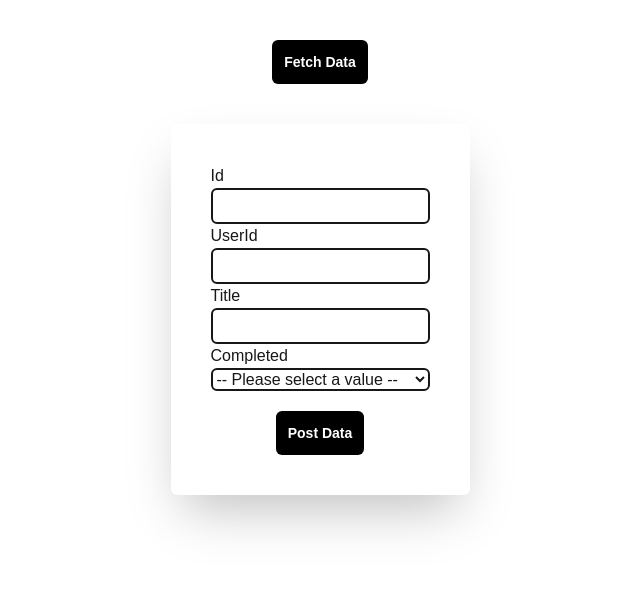
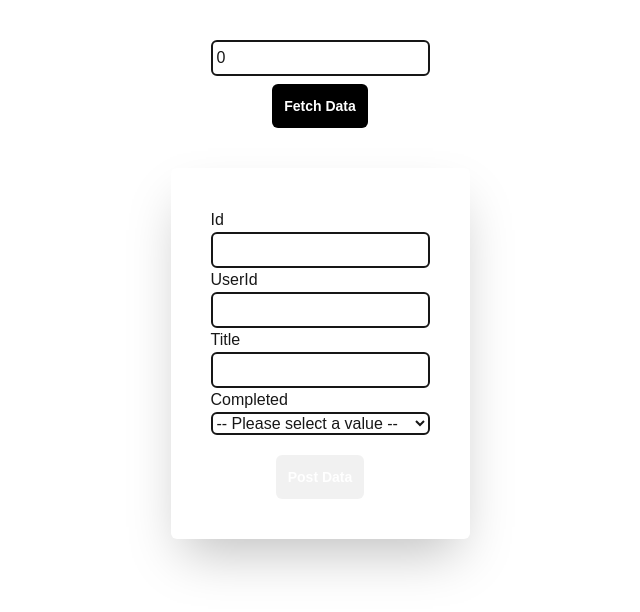
Before and after one commit to Moha2088/tanstack-next, a Next.js app: page / in a window 1280 px wide. Shown: the top 612 px of the page, without its empty margins (320-960 px from the left). Built offline with nearby package versions, Linux system fonts and the light colour scheme.

Commit message:
update query & mutations, ButtonComponent and Form

```diff
--- a/src/app/components/PostForm.tsx
+++ b/src/app/components/PostForm.tsx
@@ -12,14 +12,23 @@ export default function PostForm(props: PostFormProps) {
     const [title, setTitle] = useState("")
     const [completed, setCompleted] = useState<boolean>(false)
 
-    const handleDropdown = (selectEvent:ChangeEvent<HTMLSelectElement>) => {
-        setCompleted(selectEvent.target.value == "true")
+    const handleDropdown = (selectEvent: ChangeEvent<HTMLSelectElement>) => {
+        if (selectEvent.target.value == "-- Please select a value --") {
+            return
+        }
+
+        setCompleted(selectEvent.target.value === "false")
+        console.log(completed)
+    }
+
+    const hasInput = () => {
+        return !isNaN(Number(id)) && !isNaN(Number(userId)) && title != ""
     }
 
     return (
         <div className="flex justify-center items-center flex-col rounded-md p-10 shadow-2xl">
             <form
-                onSubmit={(event) => event.preventDefault() }
+                onSubmit={(event) => event.preventDefault()}
                 className="mb-5">
                 <div>
                     <label>Id</label>
@@ -52,10 +61,10 @@ export default function PostForm(props: PostFormProps) {
                         onChange={(event) => handleDropdown(event)}
                     >
                         <option>-- Please select a value --</option>
-                        <option value="True">
+                        <option value="true">
                             True
                         </option>
-                        <option value="False">
+                        <option value="false">
                             False
                         </option>
                     </select>
@@ -68,7 +77,9 @@ export default function PostForm(props: PostFormProps) {
                     userId: userId,
                     title: title,
                     completed: completed,
-                })}>
+                })
+                }
+                disabled={!hasInput()}>
                 Post Data
             </Button>
         </div>
--- a/src/app/components/ui/Button.tsx
+++ b/src/app/components/ui/Button.tsx
@@ -4,9 +4,11 @@ type ButtonProps = ButtonHTMLAttributes<HTMLButtonElement>
 
 export default function Button(props: ButtonProps) {
 
+    const isDisabled = props.disabled
+
     return (
         <button
-            className=" rounded-md p-3 bg-black text-white text-sm font-bold cursor-pointer hover:bg-neutral-600"
+            className={`rounded-md p-3 bg-black ${isDisabled ? "opacity-5" : ""} text-white text-sm font-bold ${!isDisabled ? "cursor-pointer hover:bg-neutral-600" : ""}`}
             {...props}
         >
         </button>
--- a/src/app/page.tsx
+++ b/src/app/page.tsx
@@ -17,6 +17,8 @@ const queryClient = new QueryClient()
 export default function Home() {
     const [fetchData, setFetchData] = useState<boolean>(false)
     const [postData, setPostData] = useState<boolean>(false)
+
+    const [idQuery, setIdQuery] = useState<number>(0)
 
     const [todo, setTodo] = useState<Todo>()
 
@@ -40,16 +42,22 @@ export default function Home() {
     return (
         <QueryClientProvider client={queryClient}>
             <div className="flex justify-center items-center mt-10 mb-10 flex-col">
-                <div className="mb-10">
-                    <Button
-                        onClick={() => setFetchData(true)}
-                    >
-                        Fetch Data
-                    </Button>
+                <div className="flex justify-center items-center mb-10 flex-col">
+                    <input
+                        className="border-2 rounded-md flex items-center p-1 mb-2"
+                        value={idQuery}
+                        onChange={(val) => setIdQuery(Number(val.target.value))}/>
+                    <div>
+                        <Button
+                            onClick={() => setFetchData(true)}
+                        >
+                            Fetch Data
+                        </Button>
+                    </div>
                 </div>
                 <div className="flex justify-center">
                     {fetchData &&
-                        <FetchData/>
+                        <FetchData id={idQuery}/>
                     }</div>
                 <div>
                     <PostForm HandleFormData={handleFormData}/>
@@ -79,6 +87,9 @@ function PostData(todo: Todo) {
                 newTodo
             )
         },
+        onMutate: () => {
+            console.log("Posting data..")
+    },
         onSuccess: () => {
             console.log("Data posted successfully")
         },
@@ -95,23 +106,24 @@ function PostData(todo: Todo) {
         completed: todo.completed,
     })
 
-    return (
-        <div>
-            <p>Data Posted successfully!</p>
-        </div>
-    )
+    return null
 }
 
-function FetchData() {
+
+export interface FetchDataProps {
+    id: number
+}
+
+function FetchData(props: FetchDataProps) {
     const {isPending, error, data} = useQuery({
         queryKey: ["todoData"],
         queryFn: () =>
-            fetch("https://jsonplaceholder.typicode.com/todos/2").then((res) =>
+            fetch(`https://jsonplaceholder.typicode.com/todos/${props.id}`).then((res) =>
                 res.json()
             ),
     })
 
-    if (isPending) return <p>Loading</p>
+    if (isPending) return <p>Fetching todo with id: {props.id}...</p>
 
     if (error) return <p>Error fetching data!: {error.message}</p>
 
```
